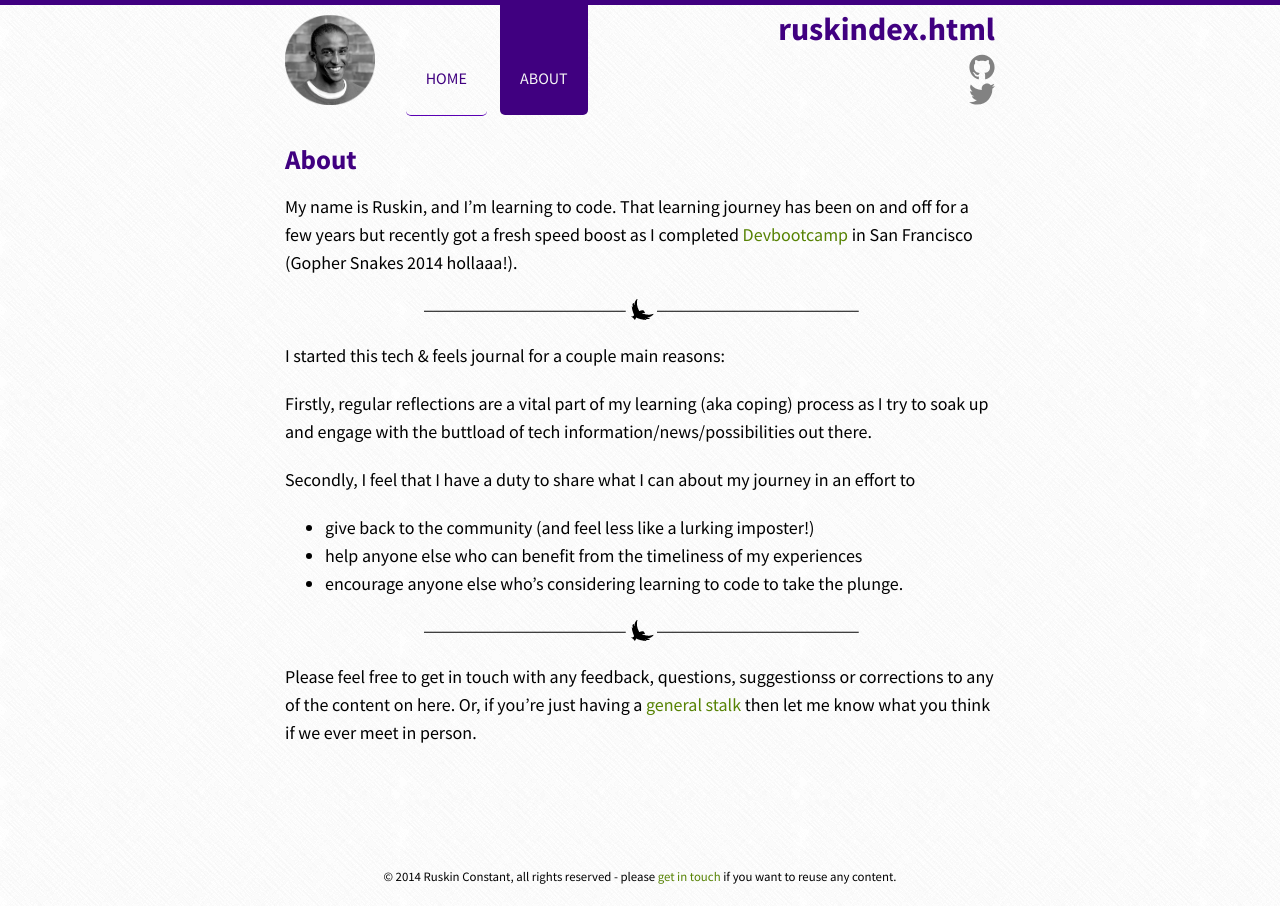
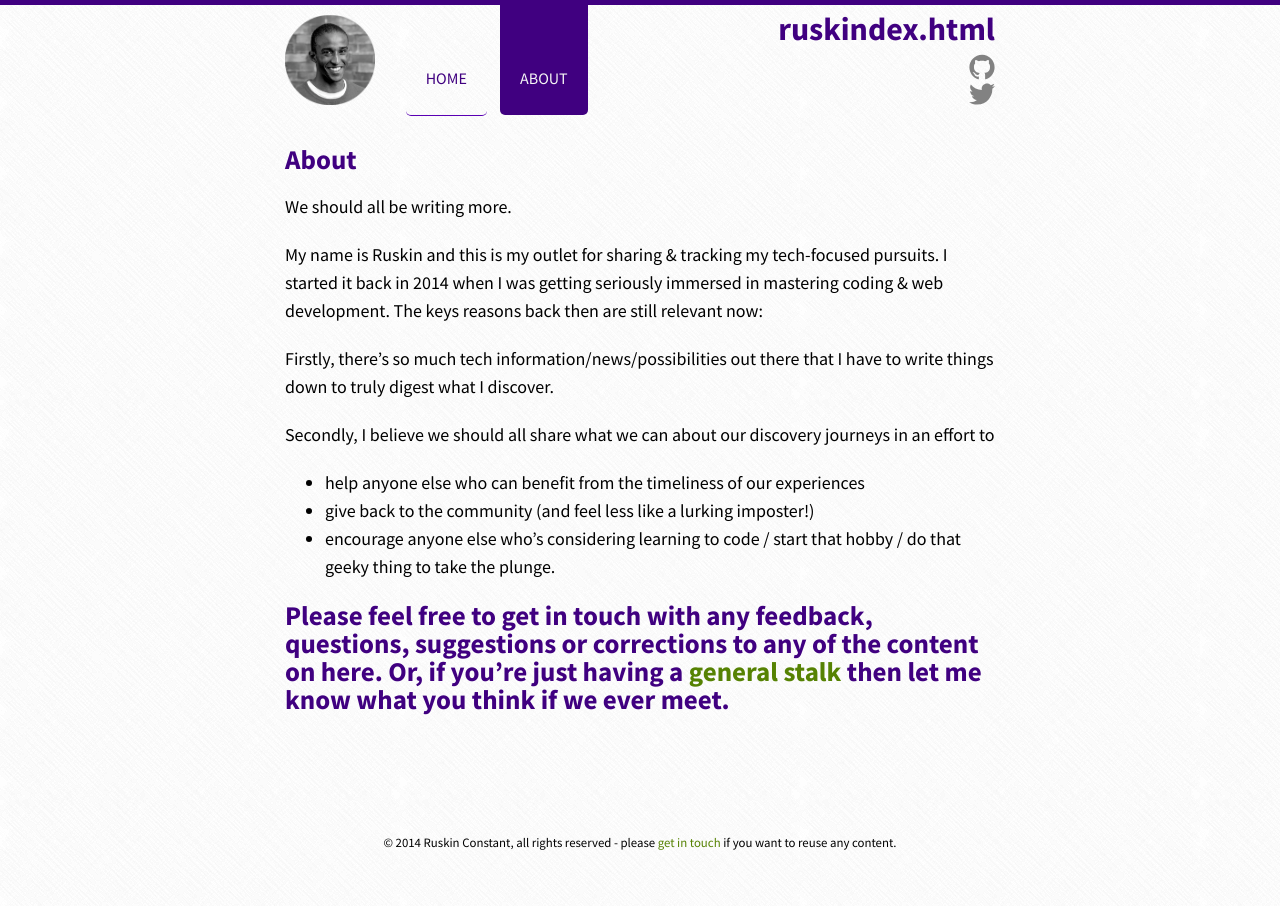
Before and after one commit to jonnyparris/jonnyparris.github.io, a Jekyll site: the page built from about/index.md, in a window 1280 px wide. Built offline with Jekyll 4.4.1, drawn with Linux system fonts in a browser that asks for light colours; nearby versions of some CDN libraries; Markdown is read by kramdown in place of the engine named in the settings.

Commit message:
Update about page

```diff
--- a/about/index.md
+++ b/about/index.md
@@ -4,18 +4,17 @@ title: About
 permalink: /about/
 ---
 
-My name is Ruskin, and I'm learning to code. That learning journey has been on and off for a few years but recently got a fresh speed boost as I completed [Devbootcamp](http://devbootcamp.com/) in San Francisco (Gopher Snakes 2014 hollaaa!).
+We should all be writing more.
 
+My name is Ruskin and this is my outlet for sharing & tracking my tech-focused pursuits. I started it back in 2014 when I was getting seriously immersed in mastering coding & web development. The keys reasons back then are still relevant now:
+
+Firstly, there's so much tech information/news/possibilities out there that I have to write things down to truly digest what I discover.
+
+Secondly, I believe we should all share what we can about our discovery journeys in an effort to
+
+  * help anyone else who can benefit from the timeliness of our experiences
+  * give back to the community (and feel less like a lurking imposter!)
+  * encourage anyone else who's considering learning to code / start that hobby / do that geeky thing to take the plunge.
+
+Please feel free to get in touch with any feedback, questions, suggestions or corrections to any of the content on here. Or, if you're just having a [general stalk](http://about.me/ruskin) then let me know what you think if we ever meet.
 ---
-I started this tech & feels journal for a couple main reasons:
-
-Firstly, regular reflections are a vital part of my learning (aka coping) process as I try to soak up and engage with the buttload of tech information/news/possibilities out there.
-
-Secondly, I feel that I have a duty to share what I can about my journey in an effort to
-
-  * give back to the community (and feel less like a lurking imposter!)
-  * help anyone else who can benefit from the timeliness of my experiences
-  * encourage anyone else who's considering learning to code to take the plunge.
-
----
-Please feel free to get in touch with any feedback, questions, suggestionss or corrections to any of the content on here. Or, if you're just having a [general stalk](http://about.me/ruskin) then let me know what you think if we ever meet in person.
```
